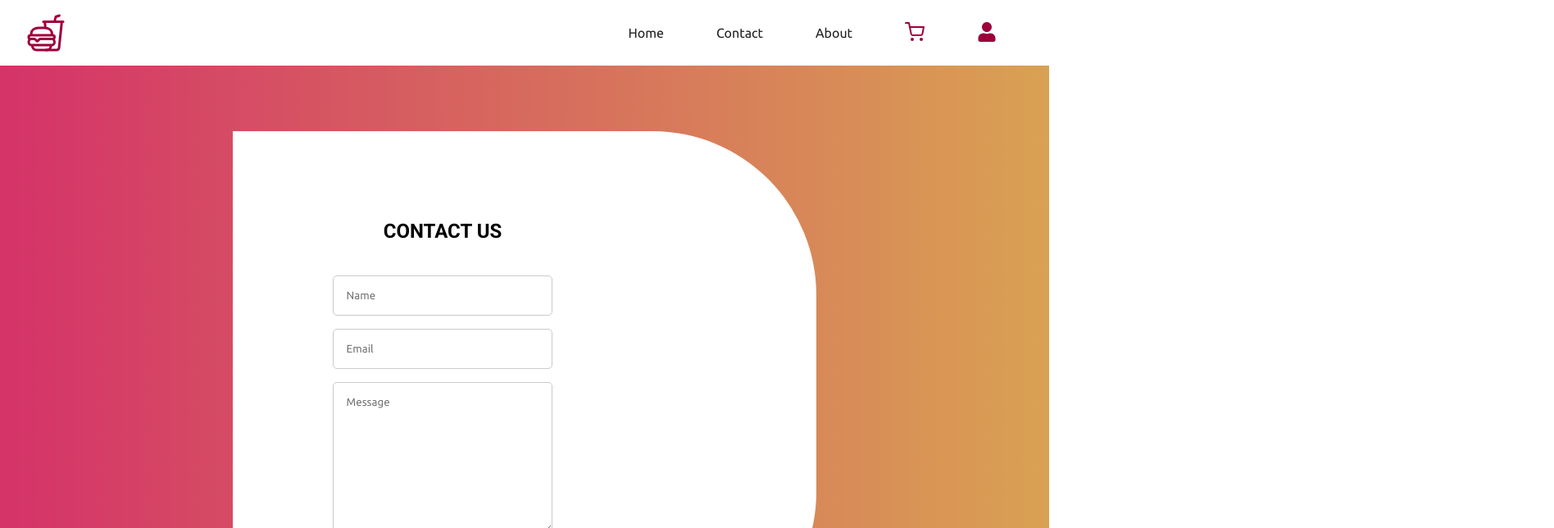
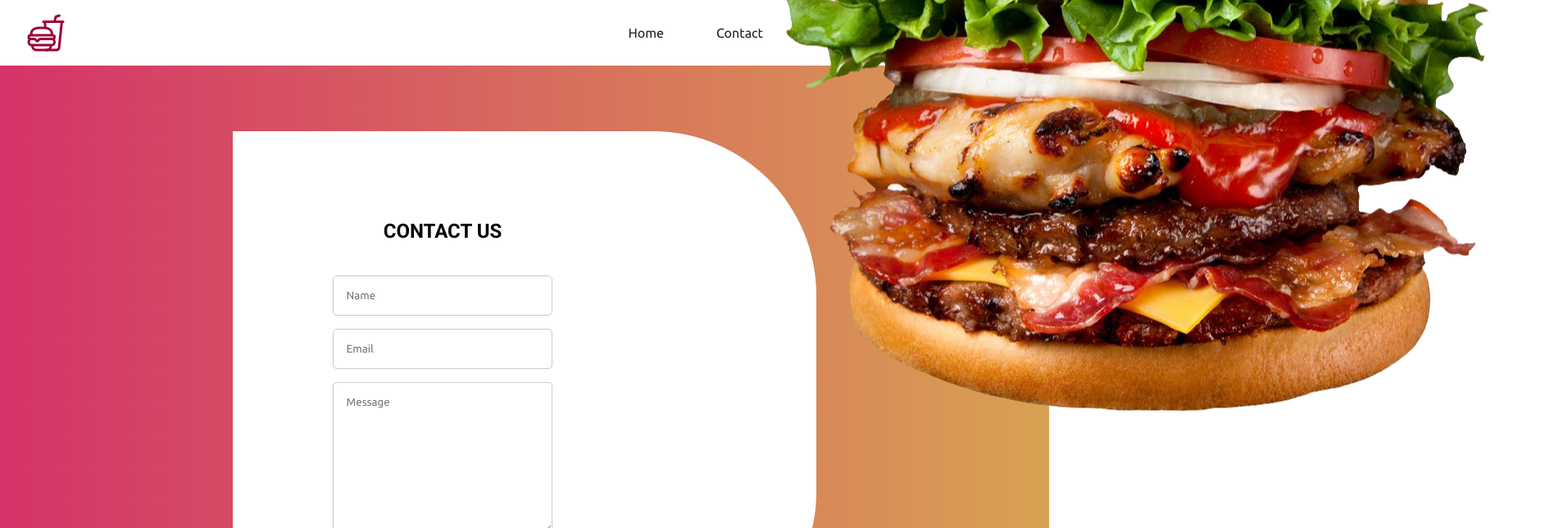
Before and after one commit to faizaniqbalLC/burgerWalaFrontend, a React (Vite) app: page /contact in a window 1280 px wide. Shown: the top 644 px of the page at 82% size, 1896 px wide, since content can reach past the window. Built offline with nearby package versions, Linux system fonts and the light colour scheme.

Commit message:
worked on Contacts

```diff
--- a/src/components/contact/Contact.jsx
+++ b/src/components/contact/Contact.jsx
@@ -1,17 +1,36 @@
 import React from "react";
 import { motion } from "framer-motion";
+import bur from "../../assets/burger2.png";
 const Contact = () => {
   return (
     <section className="contact">
-      <motion.form>
+      <motion.form
+        initial={{
+          x: "-100vw",
+          opacity: 0,
+        }}
+        animate={{ x: 0, opacity: 1 }}
+        transition={{ delay: 0.2 }}>
         <h2>Contact Us</h2>
         <input type="text" placeholder="Name" />
         <input type="email" placeholder="Email" />
         <textarea cols="30" rows="10" placeholder="Message" />
         <button type="submit">Send</button>
       </motion.form>
-      <motion.div className="formBorder">
-        <motion.div></motion.div>
+      <motion.div
+        className="formBorder"
+        initial={{
+          x: "100vw",
+          opacity: 0,
+        }}
+        animate={{ x: 0, opacity: 1 }}
+        transition={{ delay: 0.2 }}>
+        <motion.div
+          initial={{ y: "-100vh", opacity: 0, x: "50%" }}
+          animate={{ y: "-50%", opacity: 1, x: "50%" }}
+          transition={{ delay: 1 }}>
+          <img src={bur} alt="burger" />
+        </motion.div>
       </motion.div>
     </section>
   );
```
